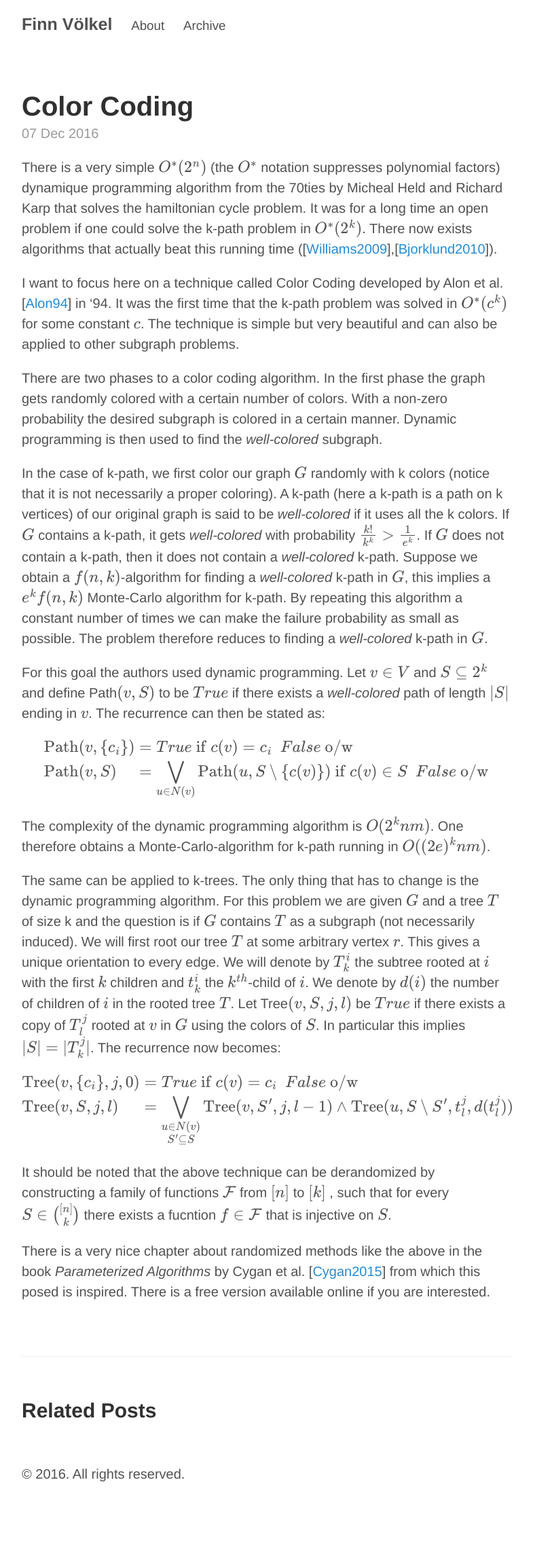
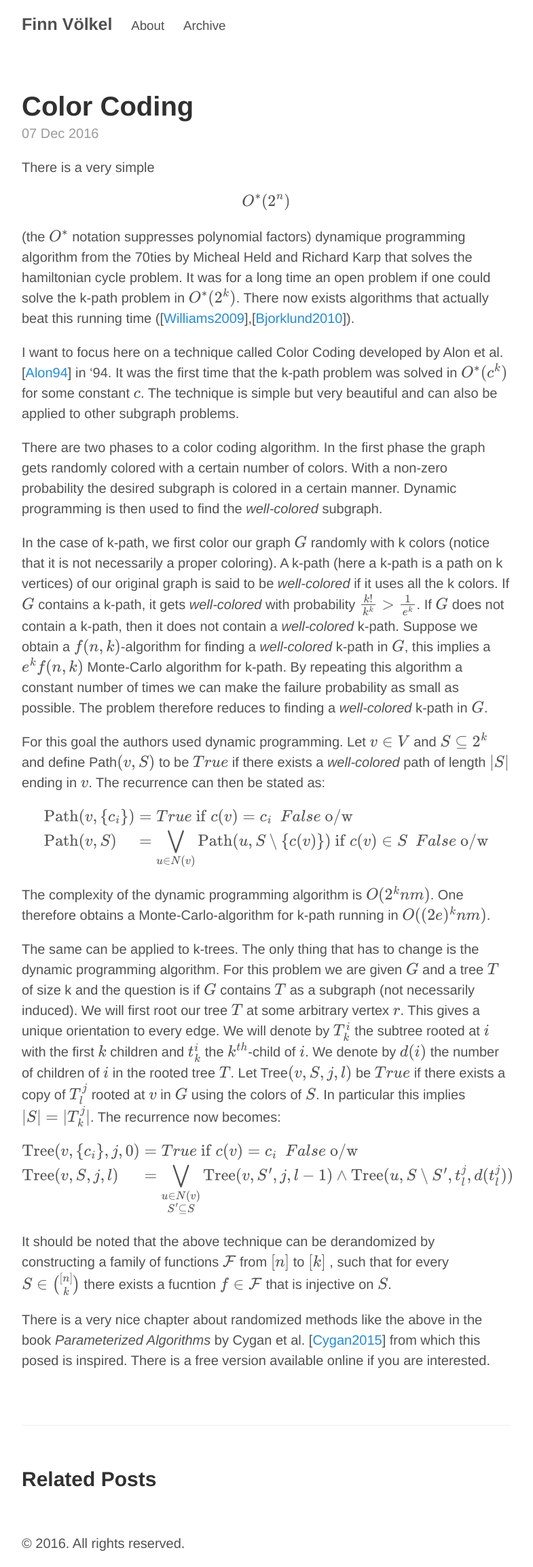
Before and after one commit to FiV0/FiV0.github.io, a Jekyll site: the page built from _posts/2016-12-07-color-coding.md, in a window 1280 px wide. Shown: the whole page at 68% size, without its empty margins (248-1033 px from the left). Built offline with Jekyll 4.4.1, drawn with Linux system fonts in a browser that asks for light colours; formulas are drawn with MathJax 3; before the commit the page ends 2203 px from its top, so only the background shows below that.

Commit message:
trying to fix mathjax3

```diff
--- a/_posts/2016-12-07-color-coding.md
+++ b/_posts/2016-12-07-color-coding.md
@@ -6,7 +6,11 @@ redirect_from: "/2016/12/07/color_coding/"
 permalink: color-coding
 ---
 
-There is a very simple $$O^*(2^n)$$ (the $$O^*$$ notation suppresses polynomial factors) dynamique programming algorithm from the 70ties by Micheal Held and Richard Karp that solves the hamiltonian cycle problem. It was for a long time an open problem if one could solve the k-path problem in $$O^*(2^k)$$. There now exists algorithms that actually beat this running time (\[[Williams2009](https://arxiv.org/abs/0807.3026)\],\[[Bjorklund2010](https://arxiv.org/abs/1007.1161)\]).
+There is a very simple
+{% raw %}
+$$O^*(2^n)$$
+{% endraw %}
+(the $$O^*$$ notation suppresses polynomial factors) dynamique programming algorithm from the 70ties by Micheal Held and Richard Karp that solves the hamiltonian cycle problem. It was for a long time an open problem if one could solve the k-path problem in $$O^*(2^k)$$. There now exists algorithms that actually beat this running time (\[[Williams2009](https://arxiv.org/abs/0807.3026)\],\[[Bjorklund2010](https://arxiv.org/abs/1007.1161)\]).
 
 I want to focus here on a technique called Color Coding developed by Alon et al. \[[Alon94](http://www.math.tau.ac.il/~nogaa/PDFS/col5.pdf)\] in '94. It was the first time that the k-path problem was solved in $$O^*(c^k)$$ for some constant $$c$$. The technique is simple but very beautiful and can also be applied to other subgraph problems.
 
```
